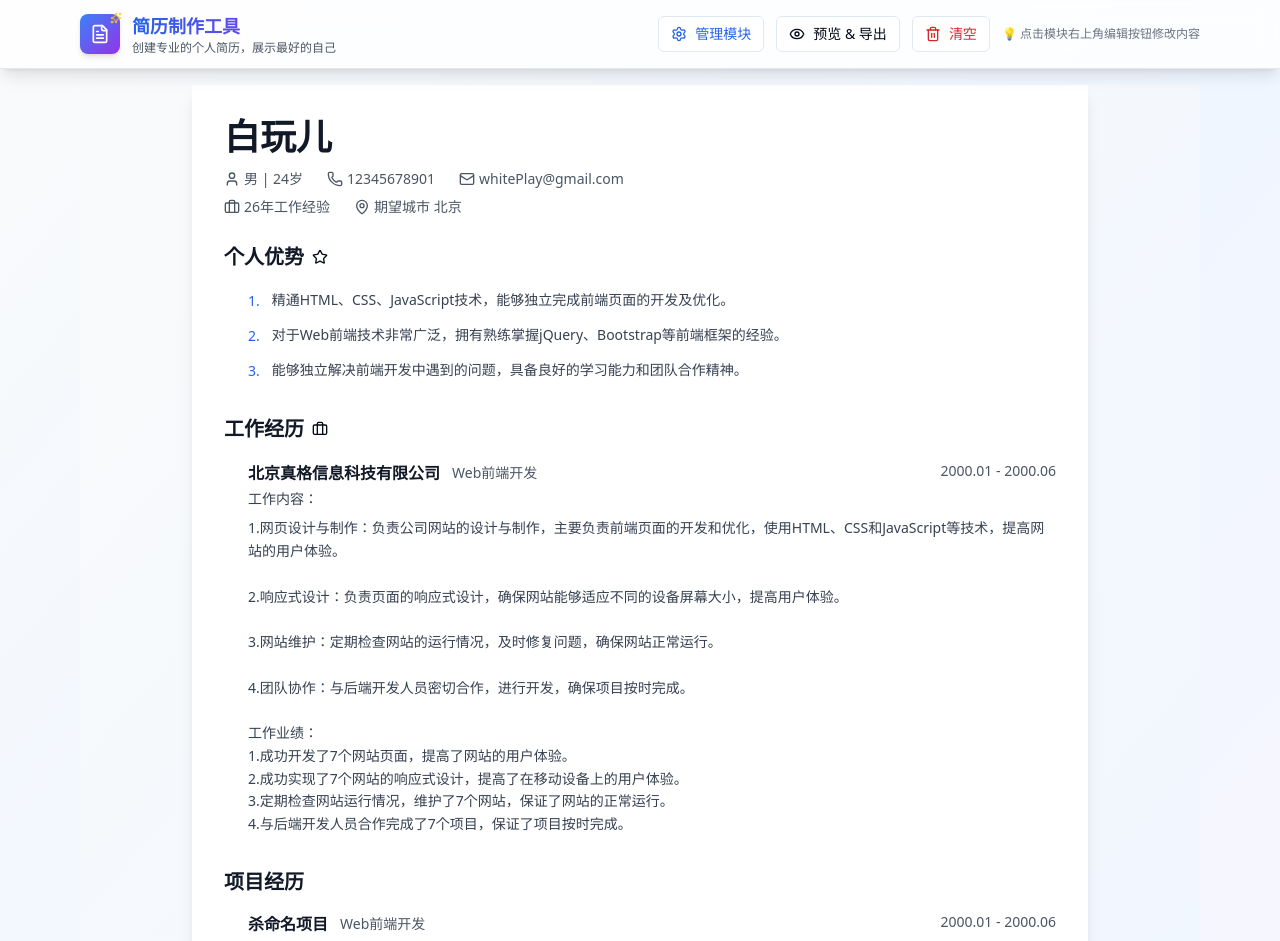
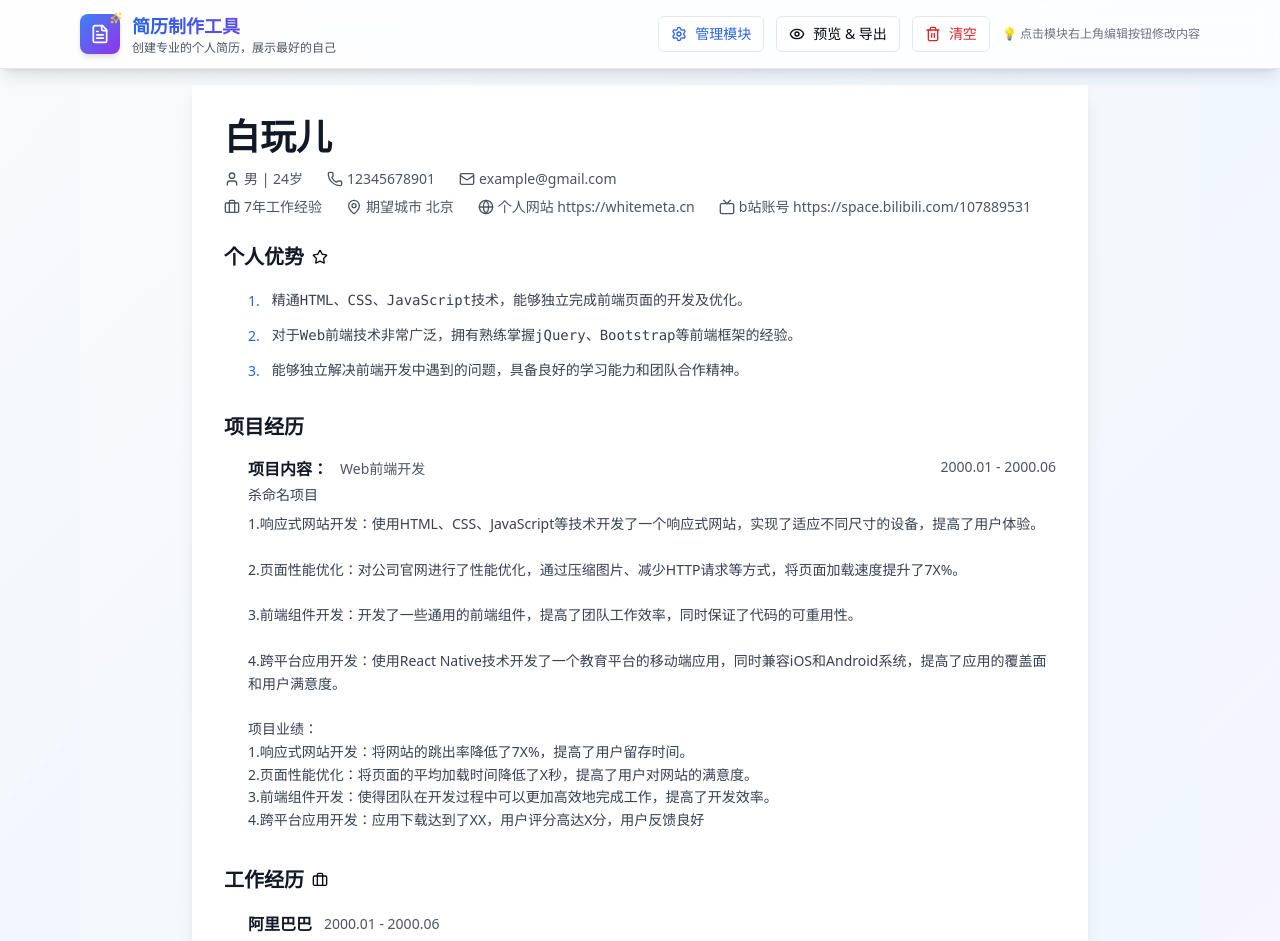
Before and after one commit to WindsorWu/ResumeMaker, a React (Vite) app: page / in a window 1280 px wide. Shown: the top 941 px of the page. Built offline with nearby package versions, Linux system fonts and the light colour scheme.

Commit message:
feat: 调整默认数据

```diff
--- a/src/components/avatar/AvatarUpload.tsx
+++ b/src/components/avatar/AvatarUpload.tsx
@@ -61,7 +61,6 @@ export const AvatarUpload = ({ currentAvatar, onAvatarChange }: AvatarUploadProp
         )}
       </div>
 
-      {/* 懒加载裁剪器 - 用户主动触发，保留简单loading */}
       {showCropper && originalImageUrl && (
         <Suspense fallback={<CropperLoading />}>
           <AvatarCropper
--- a/src/components/editors/TimelineEditorItem.tsx
+++ b/src/components/editors/TimelineEditorItem.tsx
@@ -41,7 +41,7 @@ export const TimelineEditorItem = ({
           <Input
             value={item.title}
             onChange={(e) => onUpdate(item.id, 'title', e.target.value)}
-            placeholder="例：软件工程师"
+            placeholder="例：项目名称、公司名称"
             className="transition-all duration-200 focus:ring-2 focus:ring-blue-500"
           />
         </div>
@@ -81,7 +81,7 @@ export const TimelineEditorItem = ({
           <Input
             value={item.secondarySubtitle || ''}
             onChange={(e) => onUpdate(item.id, 'secondarySubtitle', e.target.value)}
-            placeholder="例：公司名称、学校名称"
+            placeholder=""
             className="transition-all duration-200 focus:ring-2 focus:ring-blue-500"
           />
         </div>
--- a/src/components/theme/BasicInfoSection.tsx
+++ b/src/components/theme/BasicInfoSection.tsx
@@ -74,7 +74,7 @@ export const BasicInfoSection = ({ section, isEditable }: BasicInfoSectionProps)
 
             {/* 第二行：自定义字段 */}
             {data.customFields && data.customFields.length > 0 && (
-              <div className="flex flex-wrap gap-6 text-sm text-gray-600 mt-2 print:text-xs print:mt-1">
+              <div className="flex flex-wrap gap-x-6 gap-y-2 text-sm text-gray-600 mt-2 print:text-xs print:mt-1">
                 {formatCustomFields(data.customFields)}
               </div>
             )}
--- a/src/components/theme/TimelineContentRenderer.tsx
+++ b/src/components/theme/TimelineContentRenderer.tsx
@@ -14,7 +14,9 @@ export const ListContent = ({ data }: ListContentProps) => (
         <span className="text-sm font-medium text-blue-600 print:text-xs mt-0.5 shrink-0">
           {index + 1}.
         </span>
-        <div className="text-sm text-gray-700 leading-relaxed print:text-xs">{item.content}</div>
+        <div className="text-sm text-gray-700 leading-relaxed print:text-xs">
+          <pre>{item.content}</pre>
+        </div>
       </div>
     ))}
   </div>
@@ -31,13 +33,13 @@ export const TimelineContent = ({ data }: TimelineContentProps) => (
         <div className="flex justify-between items-start mb-2 print:mb-1">
           <div className="flex-1">
             <div className="flex items-center space-x-3 mb-1 print:mb-0.5">
-              <h3 className="text-base font-semibold text-gray-900 print:text-sm">
-                {item.secondarySubtitle}
-              </h3>
+              <h3 className="text-base font-semibold text-gray-900 print:text-sm">{item.title}</h3>
               <span className="text-sm text-gray-600 print:text-xs">{item.subtitle}</span>
             </div>
-            {item.title && (
-              <div className="text-sm text-gray-700 print:text-xs font-medium">{item.title}</div>
+            {item.secondarySubtitle && (
+              <div className="text-sm text-gray-700 print:text-xs font-medium">
+                {item.secondarySubtitle}
+              </div>
             )}
           </div>
           {(item.startDate || item.endDate) && (
--- a/src/store/resumeStore.ts
+++ b/src/store/resumeStore.ts
@@ -13,7 +13,7 @@ const initialResume: Resume = {
   id: '1',
   title: '我的简历',
   template: 'default',
-  layout: 'top-bottom', // 默认使用上下布局
+  layout: 'top-bottom', // 布局没用，以后可能改成theme，即多主题
   sections: [
     {
       id: 'basic-info',
@@ -24,7 +24,7 @@ const initialResume: Resume = {
       order: 1,
       data: {
         name: '白玩儿',
-        email: 'whitePlay@gmail.com',
+        email: 'example@gmail.com',
         phone: '12345678901',
         gender: '男',
         age: '24',
@@ -33,7 +33,7 @@ const initialResume: Resume = {
         customFields: [
           {
             id: '1',
-            label: '26年工作经验',
+            label: '7年工作经验',
             value: '',
             iconName: 'briefcase',
           },
@@ -42,6 +42,18 @@ const initialResume: Resume = {
             label: '期望城市',
             value: '北京',
             iconName: 'map-pin',
+          },
+          {
+            id: '3',
+            label: '个人网站',
+            value: 'https://whitemeta.cn',
+            iconName: 'globe',
+          },
+          {
+            id: '4',
+            label: 'b站账号',
+            value: 'https://space.bilibili.com/107889531',
+            iconName: 'tv',
           },
         ],
       },
@@ -70,34 +82,13 @@ const initialResume: Resume = {
       ],
     },
     {
-      id: 'experience',
-      title: '工作经历',
-      iconName: 'briefcase',
-      type: 'timeline',
-      editorType: 'timeline',
-      visible: true,
-      order: 3,
-      data: [
-        {
-          id: '1',
-          title: '工作内容：',
-          subtitle: 'Web前端开发',
-          secondarySubtitle: '北京真格信息科技有限公司',
-          startDate: '2000.01',
-          endDate: '2000.06',
-          description:
-            '1.网页设计与制作：负责公司网站的设计与制作，主要负责前端页面的开发和优化，使用HTML、CSS和JavaScript等技术，提高网站的用户体验。\n\n2.响应式设计：负责页面的响应式设计，确保网站能够适应不同的设备屏幕大小，提高用户体验。\n\n3.网站维护：定期检查网站的运行情况，及时修复问题，确保网站正常运行。\n\n4.团队协作：与后端开发人员密切合作，进行开发，确保项目按时完成。\n\n工作业绩：\n1.成功开发了7个网站页面，提高了网站的用户体验。\n2.成功实现了7个网站的响应式设计，提高了在移动设备上的用户体验。\n3.定期检查网站运行情况，维护了7个网站，保证了网站的正常运行。\n4.与后端开发人员合作完成了7个项目，保证了项目按时完成。',
-        },
-      ],
-    },
-    {
       id: 'projects',
       title: '项目经历',
       iconName: 'folder-open',
       type: 'timeline',
       editorType: 'timeline',
       visible: true,
-      order: 4,
+      order: 3,
       data: [
         {
           id: '1',
@@ -108,6 +99,55 @@ const initialResume: Resume = {
           endDate: '2000.06',
           description:
             '1.响应式网站开发：使用HTML、CSS、JavaScript等技术开发了一个响应式网站，实现了适应不同尺寸的设备，提高了用户体验。\n\n2.页面性能优化：对公司官网进行了性能优化，通过压缩图片、减少HTTP请求等方式，将页面加载速度提升了7X%。\n\n3.前端组件开发：开发了一些通用的前端组件，提高了团队工作效率，同时保证了代码的可重用性。\n\n4.跨平台应用开发：使用React Native技术开发了一个教育平台的移动端应用，同时兼容iOS和Android系统，提高了应用的覆盖面和用户满意度。\n\n项目业绩：\n1.响应式网站开发：将网站的跳出率降低了7X%，提高了用户留存时间。\n2.页面性能优化：将页面的平均加载时间降低了X秒，提高了用户对网站的满意度。\n3.前端组件开发：使得团队在开发过程中可以更加高效地完成工作，提高了开发效率。\n4.跨平台应用开发：应用下载达到了XX，用户评分高达X分，用户反馈良好',
+        },
+      ],
+    },
+    {
+      id: 'experience',
+      title: '工作经历',
+      iconName: 'briefcase',
+      type: 'timeline',
+      editorType: 'timeline',
+      visible: true,
+      order: 4,
+      data: [
+        {
+          id: '1',
+          title: '阿里巴巴',
+          subtitle: '2000.01 - 2000.06',
+          secondarySubtitle: '',
+          startDate: '',
+          endDate: '',
+          description: '',
+        },
+        {
+          id: '2',
+          title: '字节跳动',
+          subtitle: '2000.01 - 2000.06',
+          secondarySubtitle: '',
+          startDate: '',
+          endDate: '',
+          description: '',
+        },
+      ],
+    },
+    {
+      id: 'education',
+      title: '教育经历',
+      iconName: 'book',
+      type: 'timeline',
+      editorType: 'timeline',
+      visible: true,
+      order: 5,
+      data: [
+        {
+          id: '1',
+          title: '清华大学',
+          subtitle: '2000.01 - 2000.06',
+          secondarySubtitle: '',
+          startDate: '',
+          endDate: '',
+          description: '',
         },
       ],
     },
```
